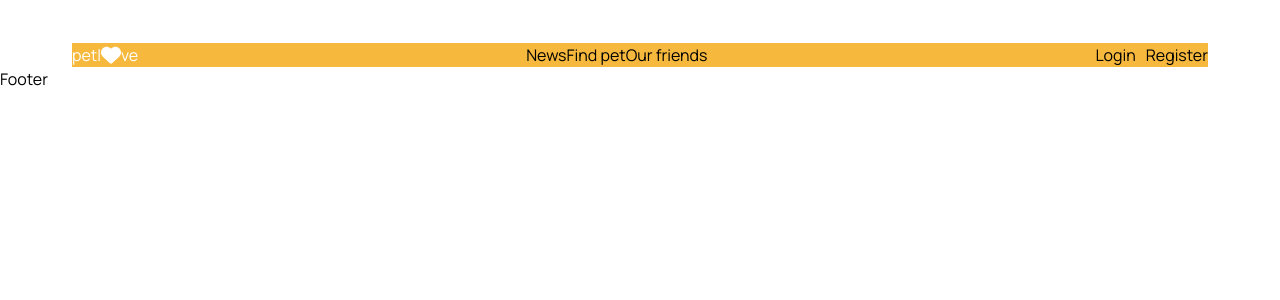
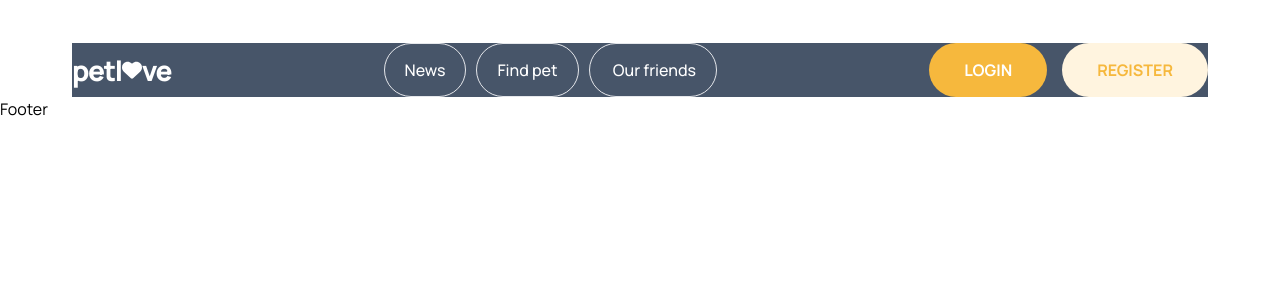
Before and after one commit to JuliaTarasenko00/petlove, a Next.js app: page / in a window 1280 px wide. Shown: the top 300 px of the page. Built offline with nearby package versions, Linux system fonts and the light colour scheme.

Commit message:
added header

```diff
--- a/package.json
+++ b/package.json
@@ -23,8 +23,12 @@
     "autoprefixer": "^10.0.1",
     "eslint": "^8",
     "eslint-config-next": "14.1.0",
+    "eslint-config-prettier": "^8.10.0",
+    "eslint-plugin-prettier": "^3.4.1",
     "postcss": "^8",
     "prettier": "^3.2.5",
+    "prettier-plugin-tailwindcss": "^0.5.11",
+    "tailwind-scrollbar": "^3.1.0",
     "tailwindcss": "^3.3.0",
     "typescript": "^5"
   }
--- a/src/app/globals.css
+++ b/src/app/globals.css
@@ -26,19 +26,21 @@ body {
   .text-balance {
     text-wrap: balance;
   }
-
   .container {
     margin: 0 auto;
     max-width: 375px;
     padding: 0 20px;
-
-    @media screen and (min-width: 768px) {
+}
+@media screen and (min-width: 768px) {
+    .container {
       max-width: 1200px;
       padding: 0 32px;
     }
+}
 
-    @media screen and (min-width: 1400px) {
+@media screen and (min-width: 1400px) {
+    .container {
       max-width: 1702px;
     }
-  }
 }
+}
--- a/src/components/header/Header.tsx
+++ b/src/components/header/Header.tsx
@@ -3,32 +3,70 @@
 import { FaHeart } from 'react-icons/fa6';
 import { usePathname } from 'next/navigation';
 import Link from 'next/link';
-import Logo from '@/style/LogoStyle';
-import NavLink from '@/style/LinkStyle';
+
+interface Options {
+  title: string;
+  href: string;
+}
 
 export const Header = () => {
   const location = usePathname();
   const mainPage = location === '/';
+
+  const options: Options[] = [
+    { title: 'News', href: '/news' },
+    { title: 'Find pet', href: '/find_pet' },
+    { title: ' Our friends', href: '/our_friends' },
+  ];
+
   return (
     <div className="container">
-      <div className="flex items-center justify-between bg-[#f6b83d]">
-        <Logo href="/">
+      <div className=" bg-slate-600 flex items-center justify-between">
+        <Link
+          href="/"
+          className={`${mainPage ? 'text-white' : 'text-[#000]'} flex items-center font-extrabold text-[28px] leading-tight tracking-tighter`}
+        >
           petl
           <span
-            className={`text-[20px] ${mainPage ? 'text-white' : 'text-[#F6B83D]'}`}
+            className={`${mainPage ? 'text-white' : 'text-[#F6B83D]'} text-[20px]`}
           >
             <FaHeart />
           </span>
           ve
-        </Logo>
+        </Link>
         <nav>
-          <NavLink href="/news">News</NavLink>
-          <NavLink href="/find_pet">Find pet</NavLink>
-          <NavLink href="/our_friends">Our friends</NavLink>
+          {options.map((item: Options) => {
+            const { title, href } = item;
+            return (
+              <Link
+                key={href}
+                href={href}
+                className={`${
+                  mainPage
+                    ? 'border-[rgba(255, 255, 255, 0.4)]'
+                    : location === href
+                      ? 'border-[#F6B83D]'
+                      : 'border-[rgba(38, 38, 38, 0.15)]'
+                } border-[1px] border-solid mr-[10px] last:mr-0 px-[20px] py-[15px] rounded-[30px] ${mainPage ? 'text-white' : 'text-[#000]'} font-medium text-[16px] leading-tight`}
+              >
+                {title}
+              </Link>
+            );
+          })}
         </nav>
         <div className="flex items-center gap-[10px]">
-          <p>Login</p>
-          <p>Register</p>
+          <button
+            type="button"
+            className="px-[35px] py-[15px] font-bold text-[16px] uppercase text-white rounded-[30px] bg-[#f6b83d] mr-[5px] hover:bg-[#f9b020] focus:bg-[#f9b020] transition-colors duration-250 ease-in-out"
+          >
+            Login
+          </button>
+          <button
+            type="button"
+            className="px-[35px] py-[15px] font-bold text-[16px] uppercase rounded-[30px] bg-[#fff4df] text-[#f6b83d] hover:bg-[#fbe7c1] focus:bg-[#fbe7c1]  transition-colors duration-250 ease-in-out"
+          >
+            Register
+          </button>
         </div>
       </div>
     </div>
--- a/src/style/LinkStyle.tsx
+++ /dev/null
@@ -1,28 +0,0 @@
-import Link from 'next/link';
-import { usePathname } from 'next/navigation';
-
-interface NavLinkProps {
-  href: string;
-  children: React.ReactNode;
-}
-
-export default function NavLink({ href, children }: NavLinkProps) {
-  const location = usePathname();
-  const isActive = location === href;
-  const mainPage = location === '/';
-
-  const borderStyle = mainPage
-    ? 'border-[rgba(255, 255, 255, 0.4)]'
-    : isActive
-      ? 'border-[#f6b83d]'
-      : 'border-[rgba(38, 38, 38, 0.15)]';
-
-  return (
-    <Link
-      href={href}
-      className={`mr-[10px] last:mr-0 border-[1px] px-[15px] py-[20px] ${borderStyle}`}
-    >
-      {children}
-    </Link>
-  );
-}
--- a/src/style/LogoStyle.tsx
+++ /dev/null
@@ -1,23 +0,0 @@
-import Link from 'next/link';
-import { usePathname } from 'next/navigation';
-
-interface LogoProps {
-  href: string;
-  children: React.ReactNode;
-}
-
-export default function Logo({ href, children }: LogoProps) {
-  const location = usePathname();
-  const mainPage = location === '/';
-
-  const textStyle = mainPage ? 'text-white' : 'text-dark';
-
-  return (
-    <Link
-      href={href}
-      className={`flex items-center font-extrabold text-[28px] ${textStyle}`}
-    >
-      {children}
-    </Link>
-  );
-}
--- a/tailwind.config.ts
+++ b/tailwind.config.ts
@@ -13,6 +13,6 @@ const config: Config = {
       },
     },
   },
-  plugins: [],
+  plugins: [require('tailwind-scrollbar')],
 };
 export default config;
```
Also changed, not shown: 2 other files (tests, documents, lock files or other folders).
